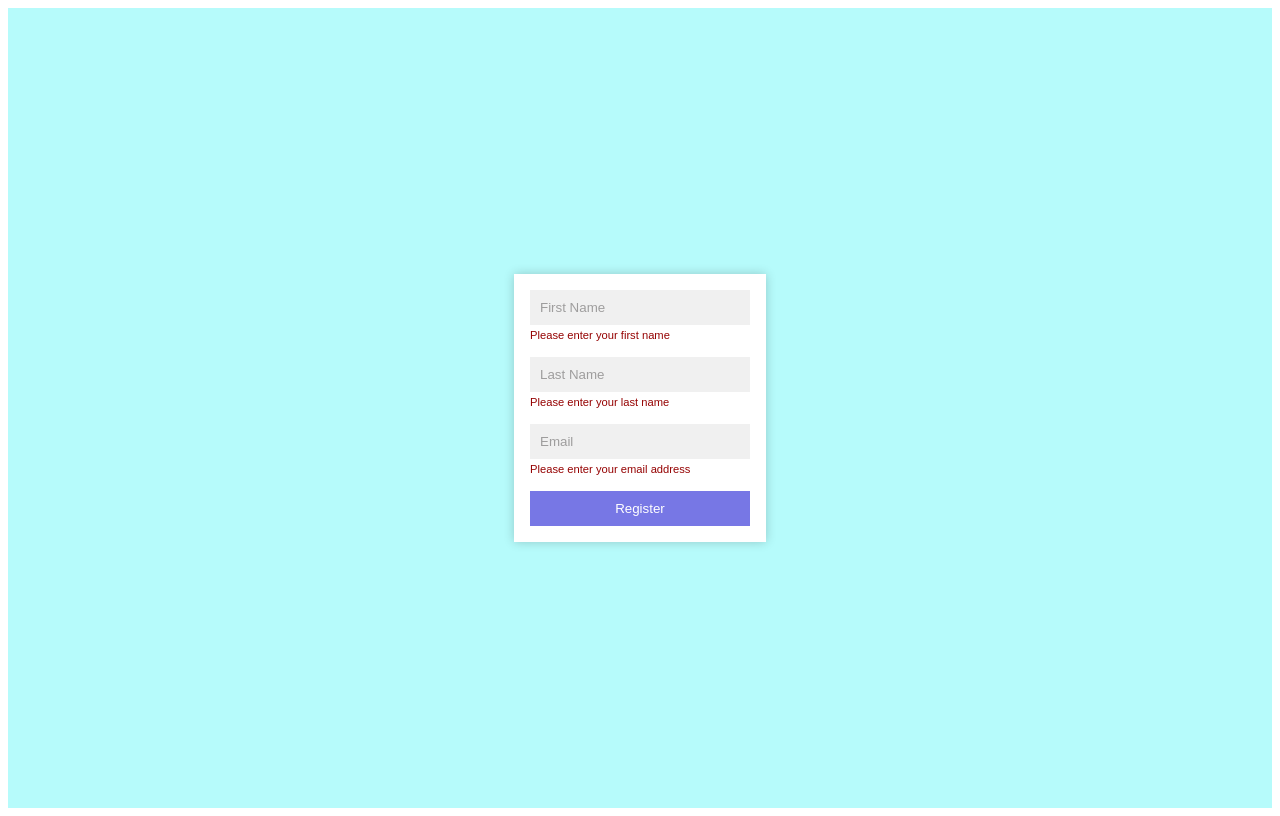
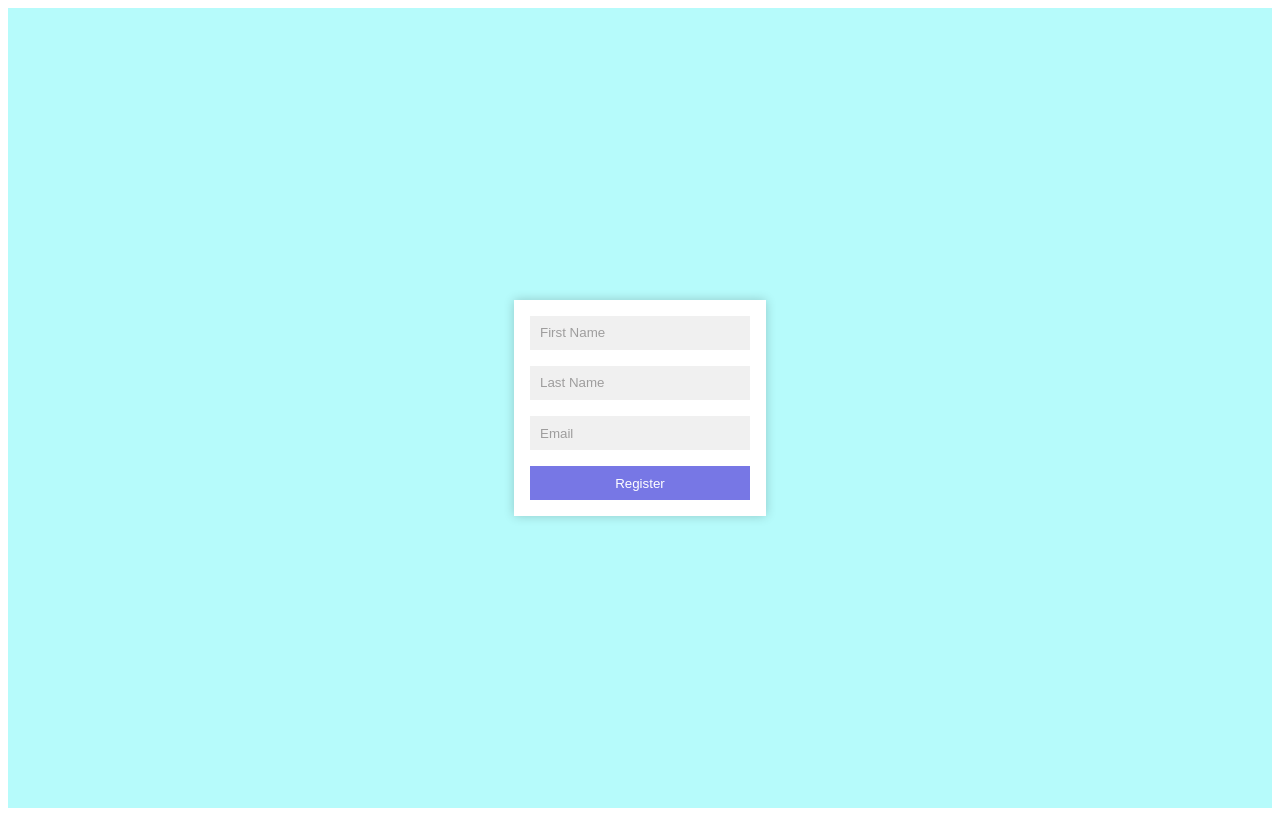
Before and after one commit to leoarthurwall/react-form, a React (Create React App) app: page / in a window 1280 px wide. Built offline with nearby package versions, Linux system fonts and the light colour scheme.

Commit message:
warning text now conditoionally renders if the user as submitted the form and there is no text in the input field. all three input fields function correctly in this way

```diff
--- a/src/App.js
+++ b/src/App.js
@@ -39,7 +39,7 @@ function App() {
           placeholder="First Name"
           name="firstName"
         />
-        <span className="input-warning">Please enter your first name</span>
+        {submitted && !values.firstName ? <span className="input-warning">Please enter your first name</span> : null}
         <input
           onChange={handleChangeLastNameInput}
           value={values.lastName}
@@ -47,7 +47,7 @@ function App() {
           placeholder="Last Name"
           name="lastName"
         />
-        <span className="input-warning">Please enter your last name</span>
+        {submitted && !values.lastName ? <span className="input-warning">Please enter your last name</span> : null}
 
         <input
           onChange={handleChangeEmailInput}
@@ -56,7 +56,7 @@ function App() {
           placeholder="Email"
           name="Email"
         />
-        <span className="input-warning">Please enter your email address</span>
+        {submitted && !values.email ? <span className="input-warning">Please enter your email address</span> : null}
 
         <button className="register-button">Register</button>
       </form>
```
